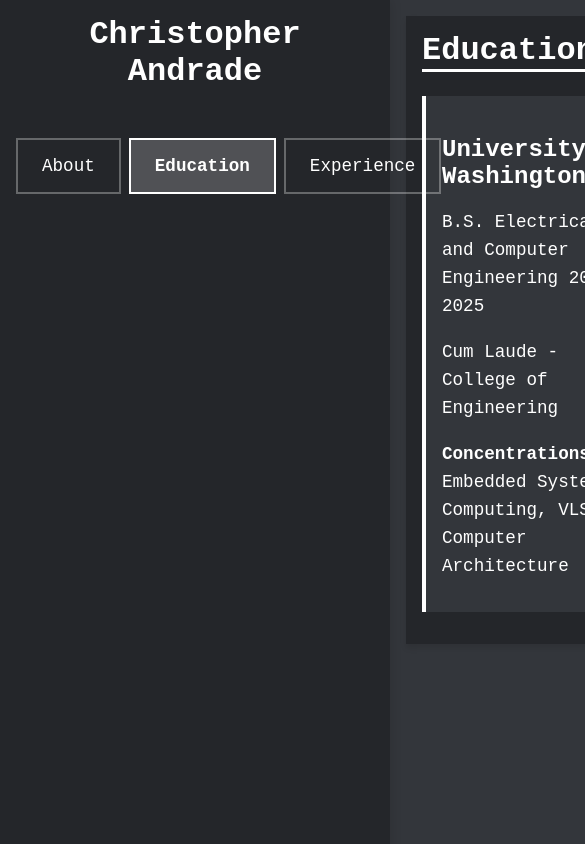
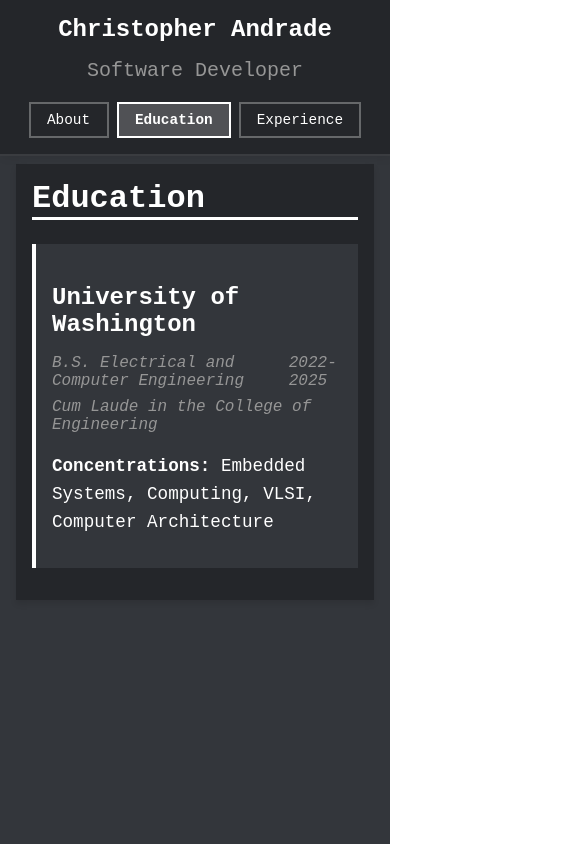
Before and after one commit to AndradeCJahb/andradecjahb.github.io, a React (Create React App) app: page / in a window 390 px wide. Both pictures are taken after a click on the button "Education". Shown: the top 844 px of the page, 585 px wide, since content can reach past the window. Built offline with nearby package versions, Linux system fonts and the light colour scheme; the HTML template or start-up script is replaced by a standard one.

Commit message:
mobile edit

```diff
--- a/src/App.css
+++ b/src/App.css
@@ -1,6 +1,7 @@
 .App {
   display: flex;
   min-height: 100vh;
+  overflow-x: hidden;
 }
 
 .main-content {
@@ -9,14 +10,10 @@
   flex: 1;
   background: #33363b;
   min-height: 100vh;
-  display: flex;
-  flex-direction: column;
-  align-items: center;
 }
 
 .content-section {
   max-width: 800px;
-  width: 100%;
   margin: 0 auto;
   background: #24262a;
   padding: 1rem;
@@ -53,6 +50,12 @@
   border-left: 4px solid #ffffff;
 }
 
+.education-item,
+.experience-item p1 {
+  font-size: 1rem;
+  font-family: monospace;
+  color: rgb(150, 150, 150);
+}
 
 /* About section styles */
 .about-content {
@@ -132,17 +135,74 @@
   font-size: 1.2rem;
 }
 
+/* Experience header styles */
+.experience-header {
+  display: flex;
+  justify-content: space-between;
+  align-items: center;
+  margin-bottom: 0.5rem;
+  color: #ffffff;
+  font-size: 1rem;
+}
+
+.date, .location{
+  font-weight: 400;
+  font-style: italic;
+  font-size: 1rem;
+  font-family: monospace;
+  color: rgb(150, 150, 150);
+}
+
+/* Education header styles */
+.education-header {
+  display: flex;
+  justify-content: space-between;
+  align-items: center;
+  margin-bottom: 0.5rem;
+  color: #ffffff;
+  font-size: 1rem;
+}
+
+.degree-details {
+  font-weight: 400;
+  font-style: italic;
+  font-size: 1rem;
+  font-family: monospace;
+  color: rgb(150, 150, 150);
+}
+
 /* Responsive design */
 @media (max-width: 768px) {
+  .App {
+    flex-direction: column;
+    width: 100%;
+    overflow-x: hidden;
+  }
+
   .main-content {
     margin-left: 0;
-    padding: 1rem;
+    padding: 0.5rem;
     align-items: center;
+    width: 100%;
+    box-sizing: border-box;
+  }
+
+  .desktop-view {
+    display: none;
+  }
+
+  .mobile-view {
+    display: block;
+    width: 100%;
+    box-sizing: border-box;
   }
 
   .content-section {
     padding: 1rem;
-    width: 100%;
+    width: calc(100% - 1rem);
+    max-width: none;
+    margin: 0 0.5rem 2rem 0.5rem;
+    box-sizing: border-box;
   }
 
   .content-section h2 {
@@ -153,11 +213,14 @@
     flex-direction: column;
     align-items: center;
     text-align: center;
+    width: 100%;
+    box-sizing: border-box;
   }
 
   .about-image-container {
     flex: none;
     margin-bottom: 1rem;
+    width: 100%;
   }
 
   .graduation-image {
@@ -167,6 +230,7 @@
   .social-buttons {
     justify-content: center;
     gap: 0.5rem;
+    flex-wrap: wrap;
   }
 
   .social-button {
@@ -174,3 +238,21 @@
     font-size: 0.9rem;
   }
 }
+
+/* Mobile-specific styles */
+.mobile-view {
+  display: none;
+}
+
+.desktop-view {
+  display: block;
+}
+
+.all-sections {
+  display: flex;
+  flex-direction: column;
+  gap: 2rem;
+  width: 100%;
+  max-width: 800px;
+  box-sizing: border-box;
+}
--- a/src/App.js
+++ b/src/App.js
@@ -26,7 +26,7 @@
                   and I'll be starting as a Software Development Engineer I at Amazon in August 2025.
                 </p>
                 <p>
-                  Outside of tech, you'll often find me practicing Brazilian Ju Jitsu,
+                  Outside of coding, you'll often find me practicing Brazilian Ju Jitsu,
                   weightlifting or bouldering.
                 </p>
                 <div className="social-buttons">
@@ -65,8 +65,11 @@
             <h2>Education</h2>
             <div className="education-item">
               <h3>University of Washington</h3>
-              <p>B.S. Electrical and Computer Engineering 2022-2025</p>
-              <p>Cum Laude - College of Engineering</p>
+              <div className="education-header">
+                <span className="degree-details">B.S. Electrical and Computer Engineering</span>
+                <span className="degree-details">2022-2025</span>
+              </div>
+              <span className="degree-details">Cum Laude in the College of Engineering</span>
               <p><strong>Concentrations:</strong> Embedded Systems, Computing, VLSI, Computer Architecture</p>
             </div>
           </section>
@@ -77,13 +80,19 @@
             <h2>Experience</h2>
             <div className="experience-item">
               <h3>Amazon Web Services</h3>
-              <p>Seattle, WA Aug 2025 - Present</p>
+              <div className="experience-header">
+                <span className="location">Seattle, WA</span>
+                <span className="date">2025 - Present</span>
+              </div>
               <p>Software Development Engineer I</p>
             </div>
             <div className="experience-item">
               <h3>UW Department of Electrical & Computer Engineering</h3>
-              <p>Seattle, WA Sep 2024 - Mar 2025</p>
-              <p>Undergraduate Teaching Assistant: Embedded Sys. & Computer Arch.</p>
+              <div className="experience-header">
+                <span className="location">Seattle, WA</span>
+                <span className="date">2024 - 2025</span>
+              </div>
+              <p>Teaching Assistant: Embedded Systems & Computer Architecture</p>
             </div>
           </section>
         );
@@ -96,7 +105,9 @@
     <div className="App">
       <NavigationHeader activeSection={activeSection} setActiveSection={setActiveSection} />
       <main className="main-content">
-        {renderContent()}
+        <div className="desktop-view">
+          {renderContent()}
+        </div>
       </main>
     </div>
   );
--- a/src/Header.css
+++ b/src/Header.css
@@ -23,9 +23,17 @@
   font-size: 2rem;
   font-weight: bold;
   font-family: monospace;
-  margin: 0 0 3rem 0;
+  margin: 0 0 0 0;
   text-align: center;
   color: white;
+}
+
+.job-title {
+  font-size: 1.25rem;
+  font-family: monospace;
+  text-align: center;
+  color: rgb(150, 150, 150);
+  margin-top: 0;
 }
 
 .nav {
@@ -82,19 +90,37 @@
   .header {
     width: 100%;
     height: auto;
-    position: relative;
+    position: static;
+    background: #24262a;
+    border-bottom: 2px solid rgba(255, 255, 255, 0.1);
   }
 
   .header-content {
     padding: 1rem;
+    flex-direction: column;
+    height: auto;
+  }
+
+  .header-title {
+    font-size: 1.5rem;
+    margin: 0 0 1rem 0;
   }
 
   .nav-list {
     flex-direction: row;
     gap: 0.5rem;
+    justify-content: center;
+    flex-wrap: wrap;
   }
 
   .nav-button {
     text-align: center;
+    padding: 0.5rem 1rem;
+    font-size: 0.9rem;
+    min-width: 80px;
+  }
+
+  .nav-button:hover {
+    transform: translateY(-2px);
   }
 }
--- a/src/Header.js
+++ b/src/Header.js
@@ -12,6 +12,7 @@
     <header className="header">
       <div className="header-content">
         <h1 className="header-title">Christopher Andrade</h1>
+        <p className="job-title">Software Developer</p>
         <nav className="nav">
           <ul className="nav-list">
             {navigationItems.map((item) => (
```
